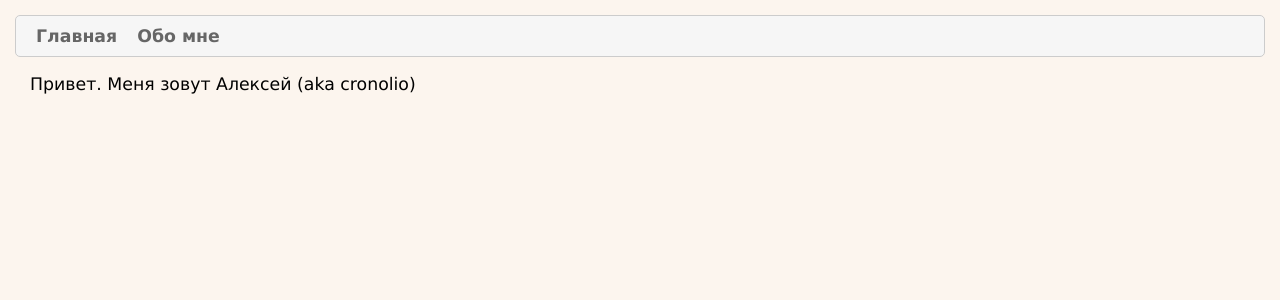
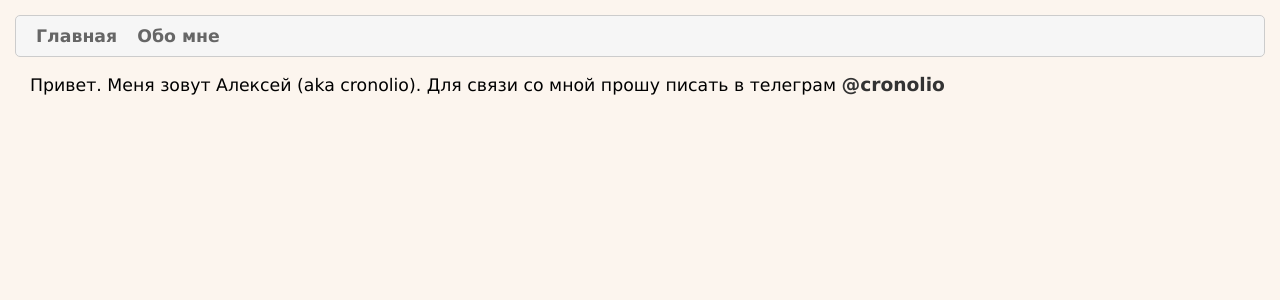
Before and after one commit to cronolio/cronolio.github.io, a Jekyll site: the page built from aboutme.md, in a window 1280 px wide. Shown: the top 300 px of the page. Built offline with Jekyll 4.4.1, drawn with Linux system fonts in a browser that asks for light colours.

Commit message:
add contact info

```diff
--- a/aboutme.md
+++ b/aboutme.md
@@ -2,14 +2,15 @@
 layout: default
 permalink: /aboutme
 sitemap:
-  lastmod: 2022-12-12
+  lastmod: 2022-02-27
 title: Обо мне
 desc: информация о cronolio
 ---
 <div class="posts">
 <ul>
   <li>
-Привет. Меня зовут Алексей (aka cronolio)
+Привет. Меня зовут Алексей (aka cronolio). Для связи со мной прошу писать в телеграм
+<a href="https://t.me/cronolio">@cronolio</a>
   </li>
 </ul>
 </div>
```
